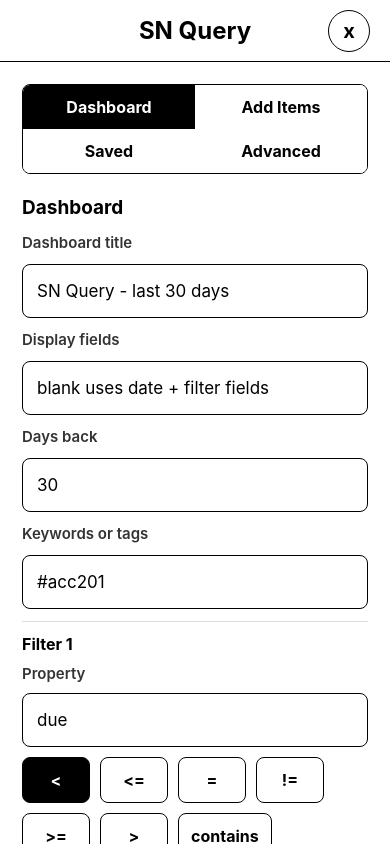
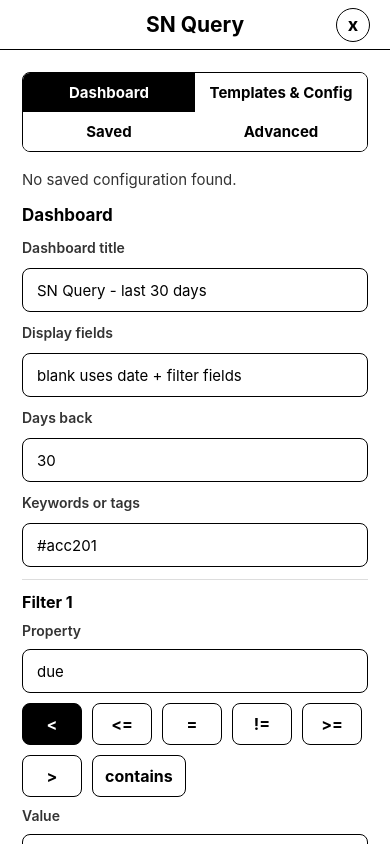
Before and after one commit to taoist22/sn-query, a React Native app: screen / in a window 390 px wide. Built offline with nearby package versions, Linux system fonts and the light colour scheme; what sn-plugin-lib would draw is missing.

Commit message:
feat: implement OR logic, Native Persistence, and Nomad responsive design

```diff
--- a/src/SNViewsPanel.tsx
+++ b/src/SNViewsPanel.tsx
@@ -1,4 +1,5 @@
-import React, {useCallback, useEffect, useMemo, useState} from 'react';
+import React, {useCallback, useEffect, useMemo, useRef, useState} from 'react';
+import {readDatabaseJson, writeDatabaseJson} from './services/nativeStorage';
 import {
   KeyboardAvoidingView,
   Platform,
@@ -8,6 +9,7 @@ import {
   Text,
   TextInput,
   View,
+  useWindowDimensions,
 } from 'react-native';
 import {
   FileUtils,
@@ -1178,6 +1180,8 @@ async function readPropertiesFromNote(
 }
 
 export default function SNViewsPanel() {
+  const {width} = useWindowDimensions();
+  const isNomad = width < 800;
   const [mode, setMode] = useState<Mode>('dashboard');
   const [daysText, setDaysText] = useState(DEFAULT_DAYS);
   const [dashboardText, setDashboardText] = useState(DEFAULT_QUERY);
@@ -1293,94 +1297,46 @@ export default function SNViewsPanel() {
     setStatus(`Saved query: ${name}`);
   }, [queryText, savedQueryName, titleText]);
 
-  const scanSavedData = useCallback(async () => {
+  const isFirstRender = useRef(true);
+
+  const loadFromNative = useCallback(async () => {
     setBusy(true);
-    setStatus('Scanning for saved queries & templates...');
+    setStatus('Loading config from native storage...');
     try {
-      const pathRes = (await PluginCommAPI.getCurrentFilePath()) as any;
-      let folder = '';
-      if (pathRes?.success && typeof pathRes.result === 'string') {
-        folder = dirname(pathRes.result);
-      }
-      if (!folder) {
-        setStatus('Could not determine current folder.');
-        setBusy(false);
-        return;
-      }
-      const noteCandidates = await listNoteFilesInFolder(folder);
-      const foundQueries: SavedQuery[] = [];
-      const foundTemplates: SavedTemplate[] = [];
-      const errs: string[] = [];
-      for (const p of noteCandidates) {
-         try {
-            const res = (await withTimeout('getNoteTotalPageNum', PluginFileAPI.getNoteTotalPageNum(p) as Promise<any>)) as any;
-            if (res?.success && typeof res.result === 'number') {
-               const parsed = await readPropertiesFromNote(p, res.result, [], errs);
-               if (parsed.savedQueries && parsed.savedQueries.length > 0) {
-                 foundQueries.push(...parsed.savedQueries);
-               }
-               if (parsed.savedTemplates && parsed.savedTemplates.length > 0) {
-                 foundTemplates.push(...parsed.savedTemplates);
-               }
-            }
-         } catch (e) {
-            // ignore
-         }
-      }
-      let loadedQ = 0;
-      let loadedT = 0;
-      if (foundQueries.length > 0) {
-        setSavedQueries(current => {
-           const map = new Map(current.map(q => [q.name.toLowerCase(), q]));
-           foundQueries.forEach(q => map.set(q.name.toLowerCase(), q));
-           return Array.from(map.values());
-        });
-        loadedQ = foundQueries.length;
-      }
-      if (foundTemplates.length > 0) {
-        setSavedTemplates(current => {
-           const map = new Map(current.map(t => [t.name.toLowerCase(), t]));
-           foundTemplates.forEach(t => map.set(t.name.toLowerCase(), t));
-           return Array.from(map.values());
-        });
-        loadedT = foundTemplates.length;
-      }
-      setStatus(`Loaded ${loadedQ} queries, ${loadedT} templates.`);
+      const raw = await readDatabaseJson();
+      if (raw) {
+        const parsed = JSON.parse(raw);
+        if (parsed.savedQueries) setSavedQueries(parsed.savedQueries);
+        if (parsed.savedTemplates) setSavedTemplates(parsed.savedTemplates);
+        setStatus(`Loaded ${parsed.savedQueries?.length || 0} queries, ${parsed.savedTemplates?.length || 0} templates.`);
+      } else {
+        setStatus('No saved configuration found.');
+      }
     } catch (e) {
-      setStatus(`Scan error: ${String(e)}`);
+      setStatus(`Load error: ${String(e)}`);
     }
     setBusy(false);
   }, []);
 
-  const exportSavedData = useCallback(async () => {
-    if (savedQueries.length === 0 && savedTemplates.length === 0) {
-      setStatus('No saved data to export.');
+  const saveToNative = useCallback(async (queries: SavedQuery[], templates: SavedTemplate[]) => {
+    try {
+      await writeDatabaseJson(JSON.stringify({ savedQueries: queries, savedTemplates: templates }));
+    } catch (e) {
+      console.error('Failed to save config to native storage', e);
+    }
+  }, []);
+
+  useEffect(() => {
+    loadFromNative();
+  }, [loadFromNative]);
+
+  useEffect(() => {
+    if (isFirstRender.current) {
+      isFirstRender.current = false;
       return;
     }
-    setBusy(true);
-    try {
-      let textToInsert = '';
-      for (const q of savedQueries) {
-         textToInsert += `[SNQ-SAVED]\nname: ${q.name}\nquery: ${q.query}\n${q.title ? `title: ${q.title}\n` : ''}[/SNQ-SAVED]\n\n`;
-      }
-      for (const t of savedTemplates) {
-         textToInsert += `[SNQ-TEMPLATE]\nname: ${t.name}\ntext: ${t.text}\n[/SNQ-TEMPLATE]\n\n`;
-      }
-      await PluginNoteAPI.insertText({
-        textContentFull: textToInsert,
-        textRect: {left: 100, top: 100, right: 900, bottom: 200},
-        fontSize: 24,
-        textBold: 0,
-        textItalics: 0,
-        textAlign: 0,
-        textEditable: 1,
-      } as any);
-      setStatus('Saved data exported to this note.');
-    } catch (e) {
-      setStatus(`Export error: ${String(e)}`);
-    }
-    setBusy(false);
-  }, [savedQueries, savedTemplates]);
+    saveToNative(savedQueries, savedTemplates);
+  }, [savedQueries, savedTemplates, saveToNative]);
 
   const loadSavedQuery = useCallback((item: SavedQuery) => {
     setSavedQueryName(item.name);
@@ -2197,10 +2153,10 @@ export default function SNViewsPanel() {
   return (
     <View style={styles.overlay}>
       <View style={styles.panel}>
-        <View style={styles.header}>
-          <Text style={styles.title}>SN Query</Text>
-          <Pressable onPress={close} style={styles.closeBtn}>
-            <Text style={styles.closeText}>x</Text>
+        <View style={[styles.header, isNomad && nomadStyles.header, isNomad && nomadStyles.header]}>
+          <Text style={[styles.title, isNomad && nomadStyles.title, isNomad && nomadStyles.title]}>SN Query</Text>
+          <Pressable onPress={close} style={[styles.closeBtn, isNomad && nomadStyles.closeBtn, isNomad && nomadStyles.closeBtn]}>
+            <Text style={[styles.closeText, isNomad && nomadStyles.closeText, isNomad && nomadStyles.closeText]}>x</Text>
           </Pressable>
         </View>
 
@@ -2218,7 +2174,7 @@ export default function SNViewsPanel() {
                 onPress={() => setMode('dashboard')}
               />
               <ModeButton
-                label="Add Items"
+                label="Templates & Config"
                 active={mode === 'addItems'}
                 onPress={() => setMode('addItems')}
               />
@@ -2238,12 +2194,12 @@ export default function SNViewsPanel() {
 
             {mode === 'dashboard' ? (
               <>
-                <Text style={styles.sectionTitle}>Dashboard</Text>
-                <Text style={styles.label}>Dashboard title</Text>
+                <Text style={[styles.sectionTitle, isNomad && nomadStyles.sectionTitle, isNomad && nomadStyles.sectionTitle]}>Dashboard</Text>
+                <Text style={[styles.label, isNomad && nomadStyles.label, isNomad && nomadStyles.label]}>Dashboard title</Text>
                 <TextInput
                   value={titleText}
                   onChangeText={setTitleText}
-                  style={styles.input}
+                  style={[styles.input, isNomad && nomadStyles.input, isNomad && nomadStyles.input]}
                   autoCapitalize="sentences"
                   autoCorrect={false}
                   placeholder={
@@ -2251,30 +2207,30 @@ export default function SNViewsPanel() {
                   }
                 />
 
-                <Text style={styles.label}>Display fields</Text>
+                <Text style={[styles.label, isNomad && nomadStyles.label, isNomad && nomadStyles.label]}>Display fields</Text>
                 <TextInput
                   value={showText}
                   onChangeText={setShowText}
-                  style={styles.input}
+                  style={[styles.input, isNomad && nomadStyles.input, isNomad && nomadStyles.input]}
                   autoCapitalize="none"
                   autoCorrect={false}
                   placeholder="blank uses date + filter fields"
                 />
 
-                <Text style={styles.label}>Days back</Text>
+                <Text style={[styles.label, isNomad && nomadStyles.label, isNomad && nomadStyles.label]}>Days back</Text>
                 <TextInput
                   value={daysText}
                   onChangeText={setDaysText}
-                  style={styles.input}
+                  style={[styles.input, isNomad && nomadStyles.input, isNomad && nomadStyles.input]}
                   keyboardType="number-pad"
                   placeholder={FALLBACK_DAYS}
                 />
 
-                <Text style={styles.label}>Keywords or tags</Text>
+                <Text style={[styles.label, isNomad && nomadStyles.label, isNomad && nomadStyles.label]}>Keywords or tags</Text>
                 <TextInput
                   value={dashboardText}
                   onChangeText={setDashboardText}
-                  style={styles.input}
+                  style={[styles.input, isNomad && nomadStyles.input, isNomad && nomadStyles.input]}
                   autoCapitalize="none"
                   autoCorrect={false}
                   placeholder="#acc201"
@@ -2282,7 +2238,7 @@ export default function SNViewsPanel() {
 
               {filters.length > 1 ? (
                 <>
-                  <Text style={styles.sectionTitle}>Filter Matching</Text>
+                  <Text style={[styles.sectionTitle, isNomad && nomadStyles.sectionTitle, isNomad && nomadStyles.sectionTitle]}>Filter Matching</Text>
                   <View style={styles.matchRow}>
                     <OperatorButton
                       label="Match all filters"
@@ -2310,11 +2266,11 @@ export default function SNViewsPanel() {
                       />
                     ) : null}
                   </View>
-                  <Text style={styles.label}>Property</Text>
+                  <Text style={[styles.label, isNomad && nomadStyles.label, isNomad && nomadStyles.label]}>Property</Text>
                   <TextInput
                     value={filter.key}
                     onChangeText={value => updateFilter(filter.id, {key: value})}
-                    style={styles.input}
+                    style={[styles.input, isNomad && nomadStyles.input, isNomad && nomadStyles.input]}
                     autoCapitalize="none"
                     autoCorrect={false}
                     placeholder="due"
@@ -2329,11 +2285,11 @@ export default function SNViewsPanel() {
                       />
                     ))}
                   </View>
-                  <Text style={styles.label}>Value</Text>
+                  <Text style={[styles.label, isNomad && nomadStyles.label, isNomad && nomadStyles.label]}>Value</Text>
                   <TextInput
                     value={filter.value}
                     onChangeText={value => updateFilter(filter.id, {value})}
-                    style={styles.input}
+                    style={[styles.input, isNomad && nomadStyles.input, isNomad && nomadStyles.input]}
                     autoCapitalize="none"
                     autoCorrect={false}
                     placeholder={filter.key.trim().toLowerCase() === 'due' ? '2026-06-16' : 'done'}
@@ -2341,11 +2297,11 @@ export default function SNViewsPanel() {
                 </View>
               ))}
 
-              <View style={styles.buttonRow}>
+              <View style={[styles.buttonRow, isNomad && nomadStyles.buttonRow, isNomad && nomadStyles.buttonRow]}>
                 <ActionButton label="Add filter" onPress={addFilter} quiet />
               </View>
 
-              <View style={styles.buttonRow}>
+              <View style={[styles.buttonRow, isNomad && nomadStyles.buttonRow, isNomad && nomadStyles.buttonRow]}>
                 <ActionButton label={busy ? 'Working...' : 'Preview'} onPress={runDashboardPreview} />
                 <ActionButton label="Insert" onPress={() => insertDashboard()} />
                 <ActionButton label="Clear" onPress={clear} quiet />
@@ -2362,10 +2318,10 @@ export default function SNViewsPanel() {
               </>
             ) : mode === 'addItems' ? (
               <>
-                <Text style={styles.sectionTitle}>Add Items</Text>
+                <Text style={[styles.sectionTitle, isNomad && nomadStyles.sectionTitle, isNomad && nomadStyles.sectionTitle]}>Templates & Config</Text>
                 {savedTemplates.length > 0 && (
                   <>
-                    <Text style={styles.label}>Load Template</Text>
+                    <Text style={[styles.label, isNomad && nomadStyles.label, isNomad && nomadStyles.label]}>Load Template</Text>
                     <ScrollView horizontal style={{ marginBottom: 16 }}>
                       <View style={{ flexDirection: 'row', gap: 8, paddingHorizontal: 16 }}>
                         {savedTemplates.map(t => (
@@ -2385,17 +2341,17 @@ export default function SNViewsPanel() {
                   </>
                 )}
 
-                <Text style={styles.label}>Item Properties</Text>
+                <Text style={[styles.label, isNomad && nomadStyles.label, isNomad && nomadStyles.label]}>Item Properties</Text>
                 <TextInput
                   value={propertyText}
                   onChangeText={setPropertyText}
-                  style={[styles.input, styles.propertiesInput]}
+                  style={[styles.input, styles.propertiesInput, isNomad && nomadStyles.input]}
                   autoCapitalize="none"
                   autoCorrect={false}
                   multiline
                   textAlignVertical="top"
                 />
-                <View style={styles.buttonRow}>
+                <View style={[styles.buttonRow, isNomad && nomadStyles.buttonRow, isNomad && nomadStyles.buttonRow]}>
                   <ActionButton label="Insert item block" onPress={insertProperties} />
                   <ActionButton label="Load selected" onPress={loadSelectedProperties} quiet />
                   <ActionButton label="Update selected" onPress={updateSelectedProperties} quiet />
@@ -2405,7 +2361,7 @@ export default function SNViewsPanel() {
                     value={templateName}
                     onChangeText={setTemplateName}
                     placeholder="New template name..."
-                    style={[styles.input, { flex: 1, height: 44, marginVertical: 0 }]}
+                    style={[styles.input, { flex: 1, height: 44, marginVertical: 0 }, isNomad && nomadStyles.input]}
                     autoCapitalize="none"
                   />
                   <ActionButton label="Save as Template" onPress={() => {
@@ -2425,7 +2381,7 @@ export default function SNViewsPanel() {
               </>
             ) : mode === 'saved' ? (
               <>
-                <Text style={styles.sectionTitle}>Saved Queries</Text>
+                <Text style={[styles.sectionTitle, isNomad && nomadStyles.sectionTitle, isNomad && nomadStyles.sectionTitle]}>Saved Queries</Text>
                 {savedQueries.length === 0 ? (
                   <Text style={styles.status}>
                     No saved queries yet. Create one in Advanced.
@@ -2433,10 +2389,10 @@ export default function SNViewsPanel() {
                 ) : null}
                 <View style={styles.results}>
                   {savedQueries.map(item => (
-                    <View key={item.id} style={styles.resultRow}>
-                      <Text style={styles.resultTitle}>{item.name}</Text>
-                      <Text style={styles.resultMeta}>{previewText(item.query, 120)}</Text>
-                      <View style={styles.buttonRow}>
+                    <View key={item.id} style={[styles.resultRow, isNomad && nomadStyles.resultRow, isNomad && nomadStyles.resultRow]}>
+                      <Text style={[styles.resultTitle, isNomad && nomadStyles.resultTitle, isNomad && nomadStyles.resultTitle]}>{item.name}</Text>
+                      <Text style={[styles.resultMeta, isNomad && nomadStyles.resultMeta, isNomad && nomadStyles.resultMeta]}>{previewText(item.query, 120)}</Text>
+                      <View style={[styles.buttonRow, isNomad && nomadStyles.buttonRow, isNomad && nomadStyles.buttonRow]}>
                         <ActionButton label="Run" onPress={() => runSavedQuery(item)} />
                         <ActionButton label="Edit" onPress={() => loadSavedQuery(item)} quiet />
                         <ActionButton label="Delete" onPress={() => deleteSavedQuery(item.id)} quiet />
@@ -2444,20 +2400,19 @@ export default function SNViewsPanel() {
                     </View>
                   ))}
                 </View>
-                <View style={styles.buttonRow}>
+                <View style={[styles.buttonRow, isNomad && nomadStyles.buttonRow, isNomad && nomadStyles.buttonRow]}>
                   <ActionButton label="New query" onPress={() => setMode('advanced')} />
-                  <ActionButton label={busy ? 'Scanning...' : 'Scan Notes'} onPress={scanSavedData} />
-                  <ActionButton label="Export to Note" onPress={exportSavedData} />
+                  <ActionButton label={busy ? 'Loading...' : 'Reload Config'} onPress={loadFromNative} />
                 </View>
               </>
             ) : (
               <>
-                <Text style={styles.sectionTitle}>Advanced Query</Text>
-                <Text style={styles.label}>Dashboard title</Text>
+                <Text style={[styles.sectionTitle, isNomad && nomadStyles.sectionTitle, isNomad && nomadStyles.sectionTitle]}>Advanced Query</Text>
+                <Text style={[styles.label, isNomad && nomadStyles.label, isNomad && nomadStyles.label]}>Dashboard title</Text>
                 <TextInput
                   value={titleText}
                   onChangeText={setTitleText}
-                  style={styles.input}
+                  style={[styles.input, isNomad && nomadStyles.input, isNomad && nomadStyles.input]}
                   autoCapitalize="sentences"
                   autoCorrect={false}
                   placeholder={
@@ -2466,20 +2421,20 @@ export default function SNViewsPanel() {
                       : 'List view'
                   }
                 />
-                <Text style={styles.label}>Query name</Text>
+                <Text style={[styles.label, isNomad && nomadStyles.label, isNomad && nomadStyles.label]}>Query name</Text>
                 <TextInput
                   value={savedQueryName}
                   onChangeText={setSavedQueryName}
-                  style={styles.input}
+                  style={[styles.input, isNomad && nomadStyles.input, isNomad && nomadStyles.input]}
                   autoCapitalize="sentences"
                   autoCorrect={false}
                   placeholder="ACC201 Assignments"
                 />
-                <Text style={styles.label}>Query text</Text>
+                <Text style={[styles.label, isNomad && nomadStyles.label, isNomad && nomadStyles.label]}>Query text</Text>
                 <TextInput
                   value={queryText}
                   onChangeText={setQueryText}
-                  style={[styles.input, styles.queryInput]}
+                  style={[styles.input, styles.queryInput, isNomad && nomadStyles.input]}
                   autoCapitalize="none"
                   autoCorrect={false}
                   multiline
@@ -2487,14 +2442,14 @@ export default function SNViewsPanel() {
                   placeholder={'TABLE rating AS "Rating", summary AS "Summary" FROM #games SORT rating DESC'}
                 />
 
-                <View style={styles.buttonRow}>
+                <View style={[styles.buttonRow, isNomad && nomadStyles.buttonRow, isNomad && nomadStyles.buttonRow]}>
                   <ActionButton label={busy ? 'Working...' : 'Preview'} onPress={runAdvancedPreview} />
                   <ActionButton label="Save query" onPress={saveCurrentQuery} />
                   <ActionButton label="Insert" onPress={() => insertDashboard()} />
                   <ActionButton label="Clear" onPress={clear} quiet />
                 </View>
 
-                <View style={styles.buttonRow}>
+                <View style={[styles.buttonRow, isNomad && nomadStyles.buttonRow, isNomad && nomadStyles.buttonRow]}>
                   <ActionButton label="Insert query block" onPress={insertQueryBlock} quiet />
                   <ActionButton label="Load selected query" onPress={loadSelectedQuery} quiet />
                   <ActionButton label="Load & Run Selected Query" onPress={runSelectedQuery} quiet />
@@ -2526,6 +2481,8 @@ function ActionButton({
   onPress: () => void;
   quiet?: boolean;
 }) {
+  const {width} = useWindowDimensions();
+  const isNomad = width < 800;
   return (
     <Pressable
       onPress={onPress}
@@ -2534,7 +2491,7 @@ function ActionButton({
         quiet && styles.actionBtnQuiet,
         pressed && styles.actionBtnPressed,
       ]}>
-      <Text style={[styles.actionText, quiet && styles.actionTextQuiet]}>
+      <Text style={[styles.actionText, quiet && styles.actionTextQuiet, isNomad && nomadStyles.actionText]}>
         {label}
       </Text>
     </Pressable>
@@ -2550,11 +2507,13 @@ function ModeButton({
   active: boolean;
   onPress: () => void;
 }) {
+  const {width} = useWindowDimensions();
+  const isNomad = width < 800;
   return (
     <Pressable
       onPress={onPress}
-      style={[styles.modeBtn, active && styles.modeBtnActive]}>
-      <Text style={[styles.modeText, active && styles.modeTextActive]}>
+      style={[styles.modeBtn, active && styles.modeBtnActive, isNomad && nomadStyles.modeBtn]}>
+      <Text style={[styles.modeText, active && styles.modeTextActive, isNomad && nomadStyles.modeText]}>
         {label}
       </Text>
     </Pressable>
@@ -2570,10 +2529,12 @@ function OperatorButton({
   active: boolean;
   onPress: () => void;
 }) {
+  const {width} = useWindowDimensions();
+  const isNomad = width < 800;
   return (
     <Pressable
       onPress={onPress}
-      style={[styles.operatorBtn, active && styles.operatorBtnActive]}>
+      style={[styles.operatorBtn, active && styles.operatorBtnActive, isNomad && nomadStyles.operatorBtn]}>
       <Text style={[styles.operatorText, active && styles.operatorTextActive]}>
         {label}
       </Text>
@@ -2601,6 +2562,8 @@ function ResultsPreview({
   previewRows: ViewRow[];
   showFields: string[];
 }) {
+  const {width} = useWindowDimensions();
+  const isNomad = width < 800;
   return (
     <>
       <View style={styles.summary}>
@@ -2636,7 +2599,7 @@ function ResultsPreview({
               </View>
             ))}
             {previewRows.filter(r => !r.included).length > 0 && (
-              <Text style={[styles.resultMeta, { marginTop: 8 }]}>
+              <Text style={[styles.resultMeta, { marginTop: 8 }, isNomad && nomadStyles.resultMeta]}>
                 {previewRows.filter(r => !r.included).length} skipped rows hidden.
               </Text>
             )}
@@ -2653,7 +2616,7 @@ function ResultsPreview({
               );
             })}
             {previewRows.filter(r => !r.included).length > 0 && (
-              <Text style={[styles.resultMeta, { marginTop: 8 }]}>
+              <Text style={[styles.resultMeta, { marginTop: 8 }, isNomad && nomadStyles.resultMeta]}>
                 {previewRows.filter(r => !r.included).length} skipped rows hidden.
               </Text>
             )}
@@ -2724,6 +2687,12 @@ const styles = StyleSheet.create({
     color: '#000000',
     marginTop: 4,
     marginBottom: 2,
+  },
+  helpContent: {
+    fontSize: 16,
+    color: '#333333',
+    lineHeight: 22,
+    marginBottom: 10,
   },
   label: {fontSize: 15, fontWeight: '600', color: '#333333'},
   input: {
@@ -2809,3 +2778,38 @@ const styles = StyleSheet.create({
     lineHeight: 23,
   },
 });
+
+const nomadStyles = StyleSheet.create({
+  header: {
+    minHeight: 50,
+    paddingVertical: 8,
+  },
+  title: {fontSize: 21},
+  closeBtn: {
+    width: 34,
+    height: 34,
+    borderRadius: 17,
+  },
+  closeText: {fontSize: 18},
+  scrollContent: {padding: 16, paddingBottom: 260, gap: 8},
+  sectionTitle: {fontSize: 17},
+  label: {fontSize: 14},
+  input: {
+    minHeight: 44,
+    paddingVertical: 8,
+    fontSize: 15,
+  },
+  queryInput: {
+    minHeight: 90,
+    lineHeight: 20,
+  },
+  modeBtn: {paddingVertical: 10},
+  modeText: {fontSize: 15},
+  actionBtn: {paddingVertical: 12},
+  actionText: {fontSize: 15},
+  operatorBtn: {minWidth: 60, paddingVertical: 10},
+  buttonRow: {gap: 8},
+  resultTitle: {fontSize: 15},
+  resultMeta: {fontSize: 13},
+  resultRow: {paddingTop: 6},
+});
--- /dev/null
+++ b/src/services/nativeStorage.ts
@@ -0,0 +1,31 @@
+import {NativeModules} from 'react-native';
+
+type SNQueryStorageModule = {
+  readDatabase(): Promise<string | null>;
+  writeDatabase(json: string): Promise<boolean>;
+};
+
+const storage = NativeModules.SNQueryStorage as
+  | SNQueryStorageModule
+  | undefined;
+
+const memoryFallback = {
+  value: null as string | null,
+};
+
+export const readDatabaseJson = async () => {
+  if (!storage) {
+    return memoryFallback.value;
+  }
+
+  return storage.readDatabase();
+};
+
+export const writeDatabaseJson = async (json: string) => {
+  if (!storage) {
+    memoryFallback.value = json;
+    return true;
+  }
+
+  return storage.writeDatabase(json);
+};
```
Also changed, not shown: 31 other files (tests, documents, lock files or other folders).
